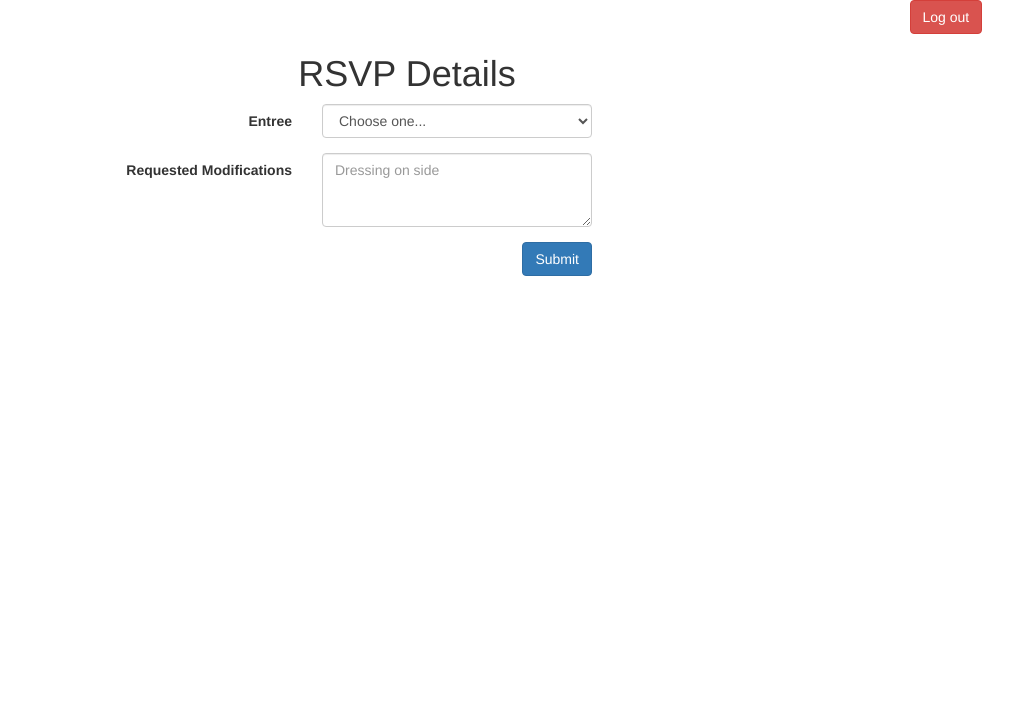
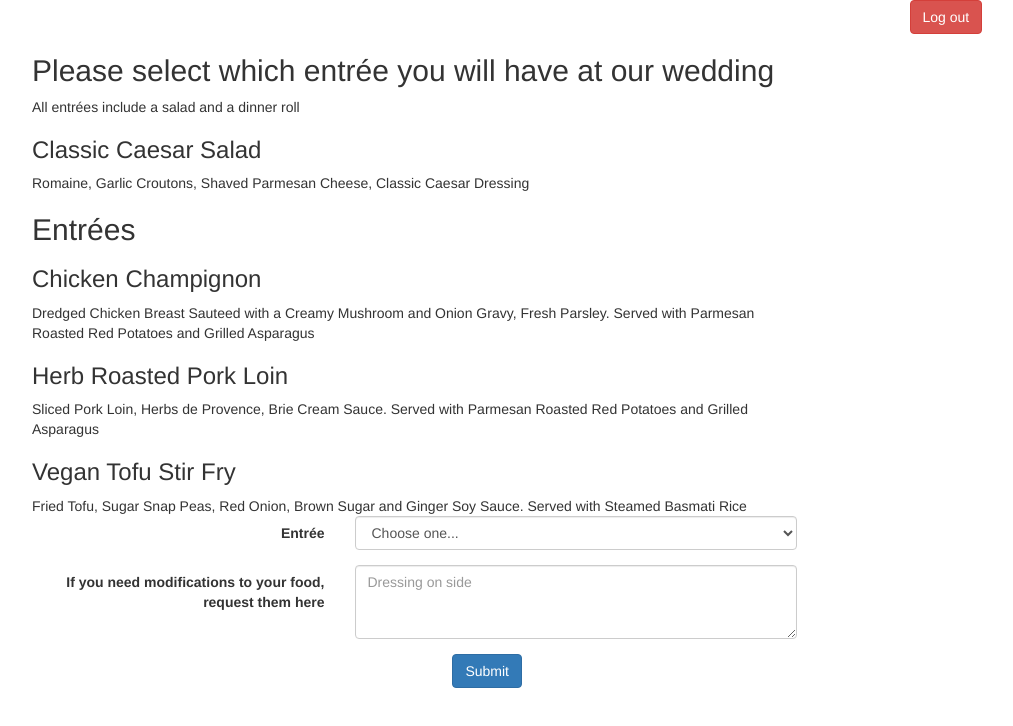
Before and after one commit to onionrings22/rsvp, a website: page static/views/rsvp.html in a window 1280 px wide. Shown: the whole page, without its empty margins (233-1246 px from the left). Drawn offline with Linux system fonts and the light colour scheme; no server answers.

Commit message:
styling changes

```diff
--- a/app.js
+++ b/app.js
@@ -54,7 +54,6 @@ app.post('/login', function(request, response) {
 				// Authenticate the user
 				request.session.loggedin = true
 				request.session.userId = results[0].id
-                console.log("login session: ", request.session)
 				// Redirect to rsvp page
 				response.redirect('/rsvp')
 			} else {
--- a/static/views/rsvp.html
+++ b/static/views/rsvp.html
@@ -11,33 +11,53 @@
         <div class="container">
             <div class="row">
                 <form action="/logout" method="post">
-                    <div class="col-md-1 col-md-offset-11 col-xs-2 col-xs-offset-10">
+                    <div class="col-md-1 col-md-offset-11 col-xs-3 col-xs-offset-9">
                         <button class="btn btn-danger" type="submit">Log out</button>
                     </div>
                 </form>
             </div>
             <div class="row">
-                <div class="text-center">
-                    <h1>RSVP Details</h1>
+                <div class="col-xs-8 col-xs-offset-2">
+                    <h2>Please select which entrée you will have at our wedding</h2>
+                    <div>All entrées include a salad and a dinner roll</div>
+                    <h3>Classic Caesar Salad</h3>
+                    <div>Romaine, Garlic Croutons, Shaved Parmesan Cheese, Classic Caesar Dressing</div>
+                    <h2>Entrées</h2>
+                    <h3>Chicken Champignon</h3>
+                    <div>Dredged Chicken Breast Sauteed with a Creamy Mushroom and Onion Gravy, Fresh Parsley.
+                        Served with Parmesan Roasted Red Potatoes and Grilled Asparagus
+                    </div>
+                    <h3>Herb Roasted Pork Loin</h3>
+                    <div>Sliced Pork Loin, Herbs de Provence, Brie Cream Sauce.
+                        Served with Parmesan Roasted Red Potatoes and Grilled Asparagus
+                    </div>
+                    <h3>Vegan Tofu Stir Fry</h3>
+                    <div>Fried Tofu, Sugar Snap Peas, Red Onion, Brown Sugar and Ginger Soy Sauce.
+                        Served with Steamed Basmati Rice</div>
                 </div>
             </div>
             <div class="row">
+                <div class="col-md-8 col-md-offset-2 col-xs-10 col-xs-offset-1">
                     <form class="form-horizontal" action="/rsvp" method="post">
                         <div class="form-group">
-                        <label class="control-label col-md-2 col-md-offset-3 col-xs-10 col-xs-offset-1">Entree</label>
-                        <div class="col-md-3 col-md-offset-0 col-xs-10 col-xs-offset-1">
+                            <div class="row">
+                                <label class="control-label col-md-5">Entrée</label>
+                                <div class="col-md-7">
                                     <select id="entree" name="entree" class="form-control">
                                         <option value="" disabled selected>Choose one...</option>
                                         <option value="chicken">Chicken Champignon</option>
-                                <option value="pork">Pork Loin</option>
-                                <option value="vegan">Vegan Stir Fry</option>
+                                        <option value="pork">Herb Roasted Pork Loin</option>
+                                        <option value="vegan">Vegan Tofu Stir Fry</option>
                                     </select>
                                 </div>
                             </div>
+                        </div>
                         <div class="form-group">
-                        <label class="control-label col-md-2 col-md-offset-3 col-xs-10 col-xs-offset-1">Requested Modifications</label>
-                        <div class="col-md-3 col-md-offset-0 col-xs-10 col-xs-offset-1">
+                            <div class="row">
+                                <label class="control-label col-md-5 text-left">If you need modifications to your food, request them here</label>
+                                <div class="col-md-7">
                                     <textarea id="modifications" name="modifications" class="form-control" rows="3" placeholder="Dressing on side"></textarea>
+                                </div>
                             </div>
                         </div>
                         <div class="form-group">
@@ -48,6 +68,7 @@
                     </form>
                 </div>
             </div>
+        </div>
         <script src="/static/lib/jquery.min.js"></script>
         <script src="/static/js/rsvpCtrl.js"></script>
     </body>
```
Lines whose indentation alone changed are shown as unchanged.
